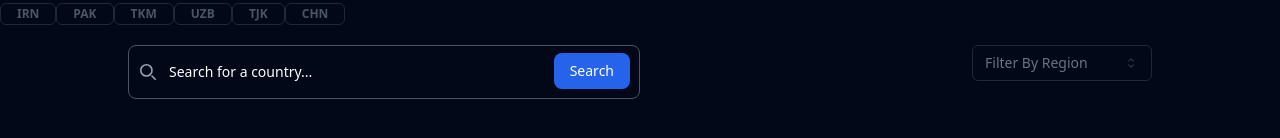
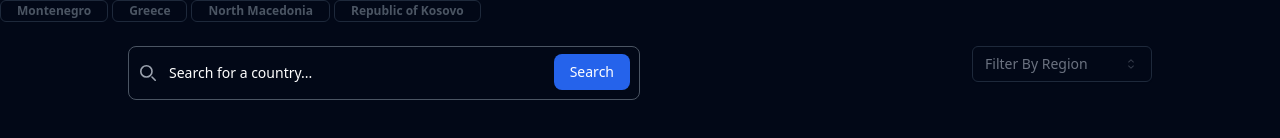
Before and after one commit to HamDean/countries-web, a React (Vite) app: page / in a window 1280 px wide. Shown: the top 138 px of the page. Built offline with nearby package versions, Linux system fonts and the light colour scheme.

Commit message:
Implement fetching borders by name, using alphacode3

```diff
--- a/src/App.tsx
+++ b/src/App.tsx
@@ -22,7 +22,7 @@ const App = () => {
   return (
     <ThemeProvider defaultTheme="dark" storageKey="vite-ui-theme">
       <div>
-        <Tags borders={countries[0].borders}/>
+        <Tags borders={countries[2].borders}/>
         <nav>
           <FloatingNav />
         </nav>
--- a/src/components/ui/Tags.tsx
+++ b/src/components/ui/Tags.tsx
@@ -1,15 +1,22 @@
+import useCountries from "@/hooks/useCountries";
 import { Badge } from "./badge";
 
 interface Props {
   borders: string[];
 }
 
+const fetchBorder = (code: string) => {
+    const {countries} = useCountries();
+    const filtered = countries.filter(country => country.alpha3Code === code)
+    return filtered[0].name;
+}
+
 const Tags = ({ borders }: Props) => {
   return (
-    <div>
+    <div className="flex flex-wrap ">
       {borders.map((border) => (
-        <Badge variant={"outline"} className="text-gray-600 px-4">
-          {border}
+        <Badge variant={"outline"} className="text-gray-600 px-4 mr-1 mb-1">
+          {fetchBorder(border)}
         </Badge>
       ))}
     </div>
--- a/src/hooks/useCountries.ts
+++ b/src/hooks/useCountries.ts
@@ -6,6 +6,7 @@ export interface Country{
     population: number,
     region: string,
     alpha2Code: string,
+    alpha3Code: string,
     borders: string[]
   }
 
```
